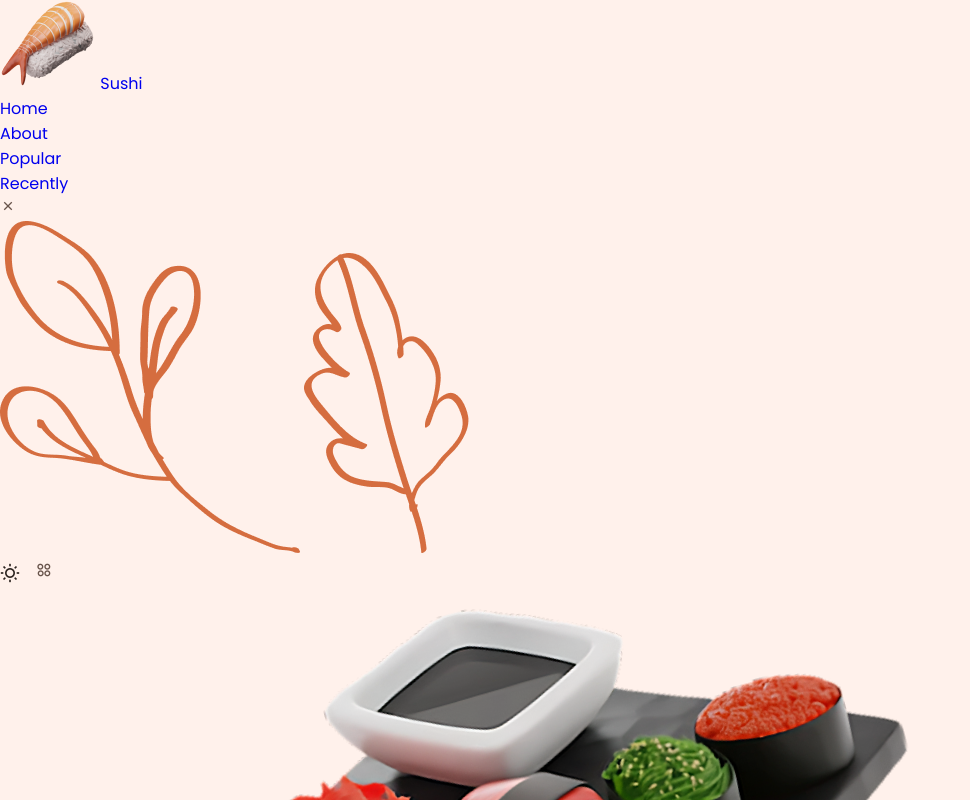
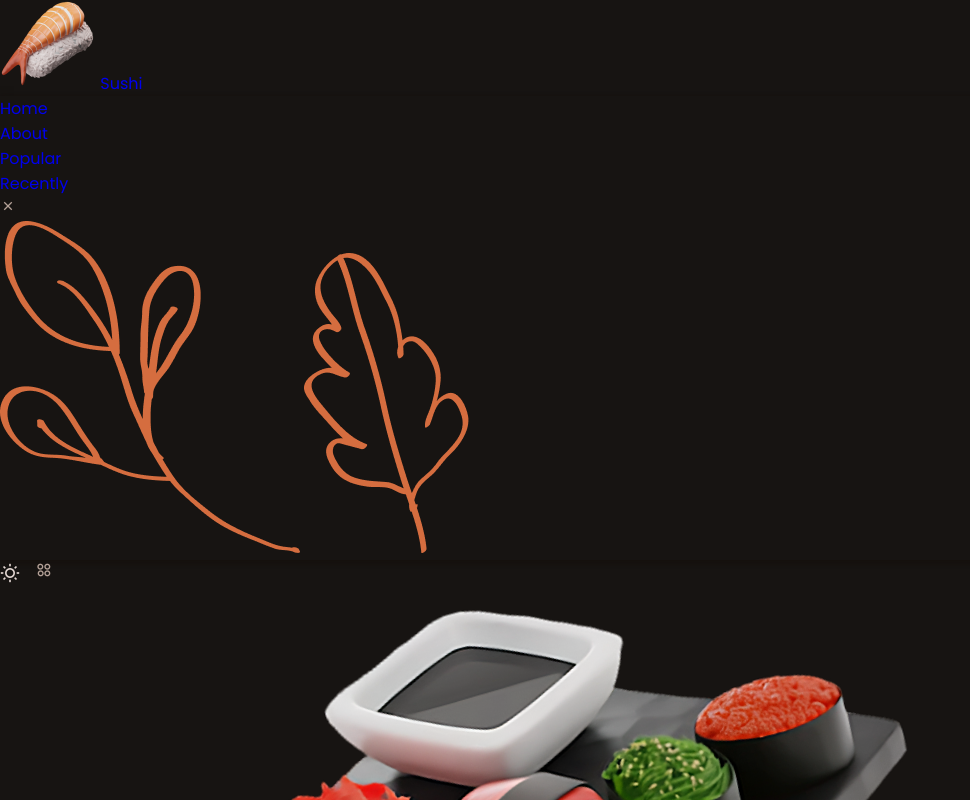
Before and after one commit to GabrielChagas1/responsive-sushi-website, a plain HTML site: page index.html in a window 1280 px wide. Both pictures are taken after a click on the icon 10 px from the left and 572 px from the top of the page. Shown: the top 800 px of the page, without its empty margins (0-970 px from the left). Drawn offline with nearby package versions, Linux system fonts and the light colour scheme.

Commit message:
chore: creating variables dark theme.

```diff
--- a/assets/css/styles.css
+++ b/assets/css/styles.css
@@ -97,3 +97,49 @@ img {
   cursor: pointer;
   transition: color .3s;
 }
+
+/*========== Variables Dark theme ==========*/
+body.dark-theme{
+  --first-color: hsl(19, 64%, 58%);
+  --first-color-alt: hsl(19, 64%, 54%);
+  --title-color: hsl(19, 24%, 85%);
+  --text-color: hsl(19, 16%, 65%);
+  --text-color-light: hsl(19, 8%, 55%);
+  --body-color: hsl(19, 12%, 8%);
+  --container-color: hsl(19, 10%, 10%);
+}
+
+/*==========
+    Color changes in some parts of
+    the website, in light theme
+==========*/
+.dark-theme .bg-header,
+.dark-theme .nav__menu,
+.dark-theme .scrollup{
+  box-shadow: 0 2px 8px hsla(19, 64%, 4%, .5);
+}
+
+.dark-theme .popular__card{
+  box-shadow: 0 8px hsla(19, 64%, 4%, .2);
+}
+
+.dark-theme .newsletter__content{
+  background: var(--container-color);
+}
+
+.dark-theme .newsletter__form,
+.dark-theme .newsletter__input{
+  background-color: var(--body-color);
+}
+
+.dark-theme::-webkit-scrollbar{
+  background-color: hsl(19, 8%, 15%);
+}
+
+.dark-theme::-webkit-scrollbar-thumb{
+  background-color: hsl(19, 8%, 25%);
+}
+
+.dark-theme::-webkit-scrollbar-thumb:hover{
+  background-color: hsl(19, 8%, 35%);
+}
```
